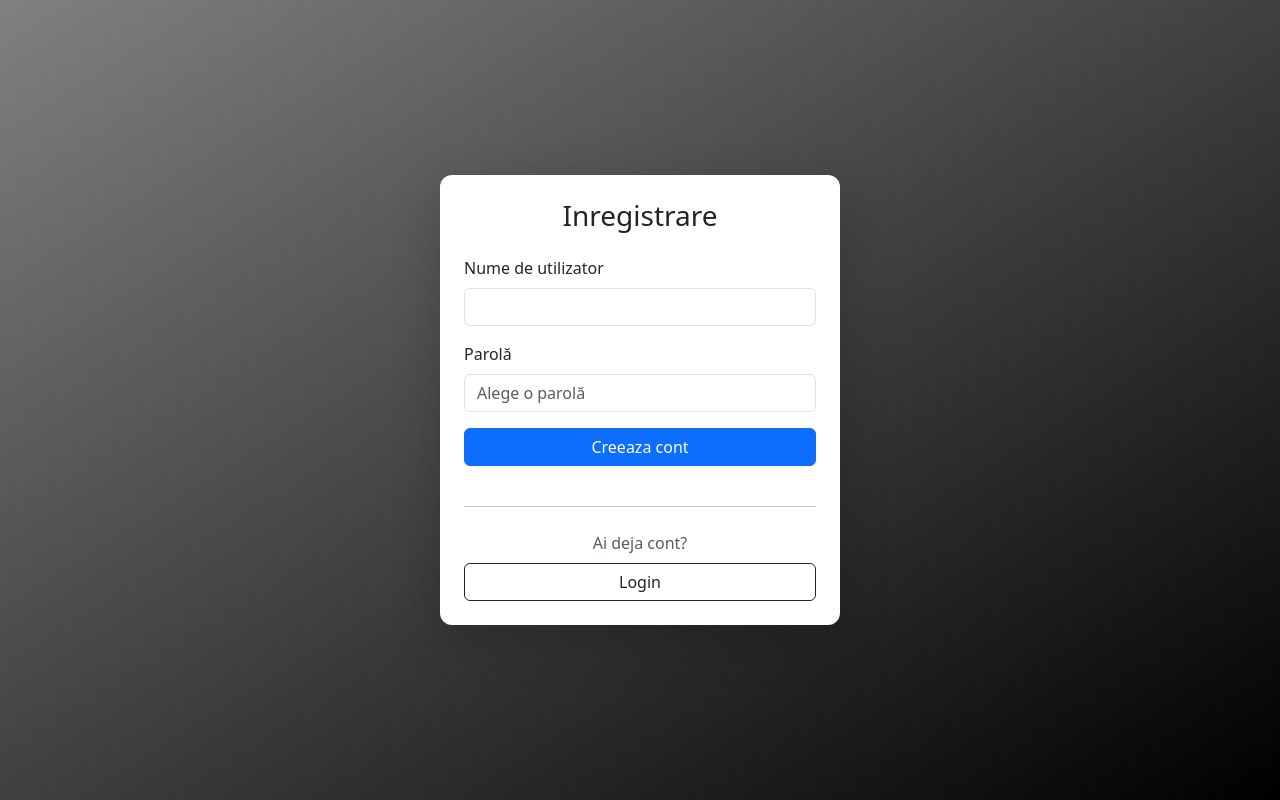
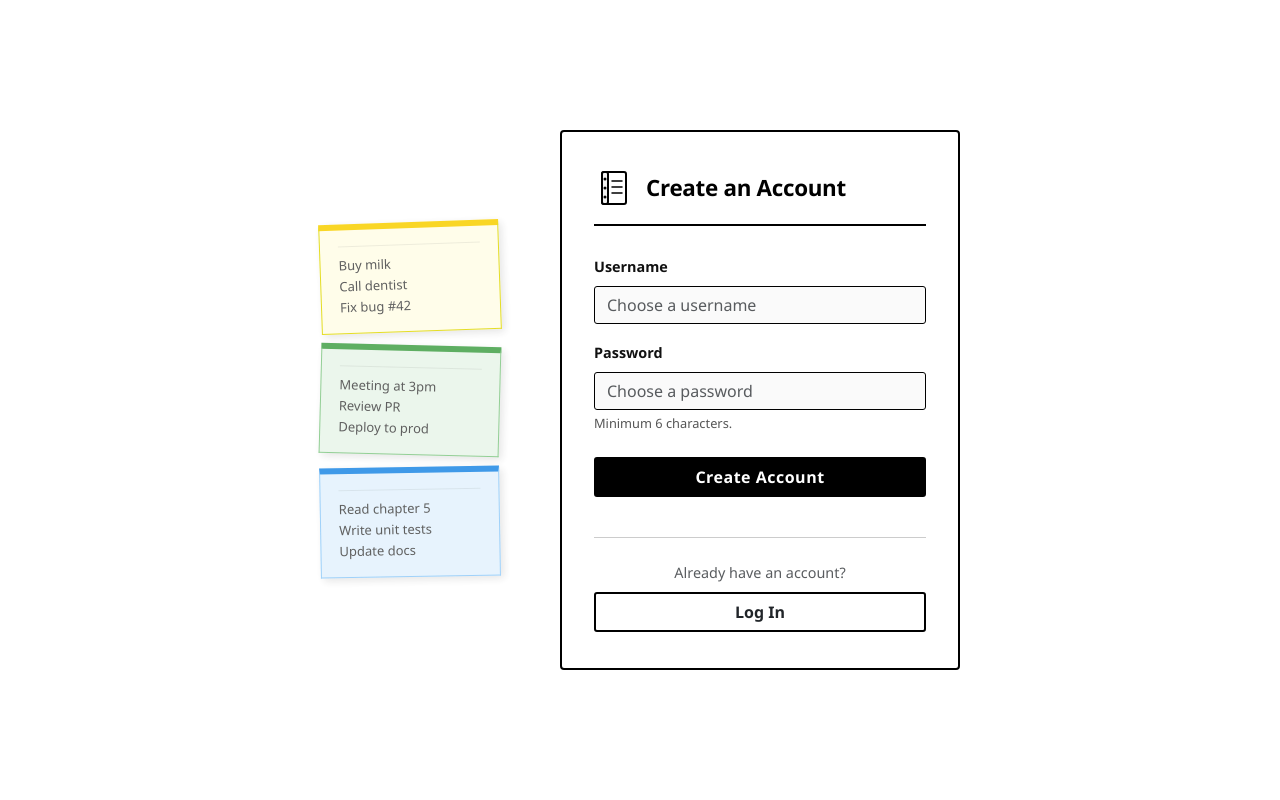
Before and after one commit to Alexandorel/Programare-Web, a Node server app: page /register in a window 1280 px wide. Run offline with Node 20, Linux system fonts and the light colour scheme; some libraries are stand-ins or nearby versions.

Commit message:
redesign register page

```diff
--- a/proiect/views/register.ejs
+++ b/proiect/views/register.ejs
@@ -1,46 +1,231 @@
 <!DOCTYPE html>
-<html lang="ro">
+<html lang="en">
 <head>
     <meta charset="UTF-8">
     <meta name="viewport" content="width=device-width, initial-scale=1.0">
     <title><%= locals.title ? title : 'NodeNotes' %></title>
+
     <link href="https://cdn.jsdelivr.net/npm/bootstrap@5.3.0/dist/css/bootstrap.min.css" rel="stylesheet">
+
     <style>
         body {
-            background: linear-gradient(to bottom right, #808080, #000000);
+            background-color: #ffffff;
             min-height: 100vh;
             margin: 0;
+            font-family: 'Segoe UI', sans-serif;
         }
+
+        .page-wrapper {
+            min-height: 100vh;
+            display: flex;
+            align-items: center;
+            justify-content: center;
+            gap: 60px;
+            padding: 40px 20px;
+        }
+
+        /* Decorative notepad on the left */
+        .notepad-deco {
+            display: flex;
+            flex-direction: column;
+            gap: 12px;
+            opacity: 0.85;
+        }
+
+        .sticky-note {
+            width: 180px;
+            padding: 16px 18px;
+            background: #fffde7;
+            border: 1px solid #e0d800;
+            border-top: 6px solid #f9d000;
+            box-shadow: 3px 3px 8px rgba(0,0,0,0.12);
+            font-size: 13px;
+            color: #444;
+            line-height: 1.6;
+            position: relative;
+            transform: rotate(-2deg);
+        }
+
+        .sticky-note:nth-child(2) {
+            transform: rotate(1.5deg);
+            background: #e8f5e9;
+            border-color: #81c784;
+            border-top-color: #43a047;
+        }
+
+        .sticky-note:nth-child(3) {
+            transform: rotate(-1deg);
+            background: #e3f2fd;
+            border-color: #90caf9;
+            border-top-color: #1e88e5;
+        }
+
+        .sticky-note::before {
+            content: '';
+            display: block;
+            width: 100%;
+            height: 1px;
+            background: rgba(0,0,0,0.08);
+            margin-bottom: 8px;
+        }
+
+        /* Register card */
         .login-card {
             width: 100%;
             max-width: 400px;
             background-color: #ffffff;
-            border-radius: 12px;
+            border: 2px solid #000000;
+            border-radius: 4px;
+            padding: 36px 32px;
+        }
+
+        .card-header-area {
+            display: flex;
+            align-items: center;
+            gap: 12px;
+            margin-bottom: 28px;
+            padding-bottom: 16px;
+            border-bottom: 2px solid #000;
+        }
+
+        .notebook-icon {
+            width: 40px;
+            height: 40px;
+            flex-shrink: 0;
+        }
+
+        .card-header-area h3 {
+            margin: 0;
+            font-size: 1.4rem;
+            font-weight: 700;
+            color: #000;
+            letter-spacing: -0.3px;
+        }
+
+        .form-label {
+            font-weight: 600;
+            color: #111;
+            font-size: 0.9rem;
+        }
+
+        .form-control {
+            border: 1.5px solid #000;
+            border-radius: 3px;
+            background-color: #fafafa;
+        }
+
+        .form-control:focus {
+            border-color: #000;
+            box-shadow: 0 0 0 2px rgba(0,0,0,0.15);
+            background-color: #fff;
+        }
+
+        .btn-register {
+            background-color: #000;
+            color: #fff;
+            border: 2px solid #000;
+            border-radius: 3px;
+            font-weight: 600;
+            letter-spacing: 0.5px;
+            transition: background 0.15s, color 0.15s;
+        }
+
+        .btn-register:hover {
+            background-color: #fff;
+            color: #000;
+        }
+
+        .btn-outline-dark {
+            border: 2px solid #000;
+            border-radius: 3px;
+            font-weight: 600;
+        }
+
+        hr {
+            border-color: #000;
+            opacity: 0.2;
+        }
+
+        @media (max-width: 768px) {
+            .notepad-deco { display: none; }
+            .page-wrapper { justify-content: center; }
         }
     </style>
 </head>
-<body class="d-flex align-items-center justify-content-center">
-    <div class="login-card p-4 shadow-lg">
-        <h3 class="text-center mb-4">Inregistrare</h3>
+<body>
+
+    <div class="page-wrapper">
+
+        <!-- Decorative sticky notes -->
+        <div class="notepad-deco">
+            <div class="sticky-note">
+                Buy milk<br>
+                Call dentist<br>
+                Fix bug #42
+            </div>
+            <div class="sticky-note">
+                Meeting at 3pm<br>
+                Review PR<br>
+                Deploy to prod
+            </div>
+            <div class="sticky-note">
+                Read chapter 5<br>
+                Write unit tests<br>
+                Update docs
+            </div>
+        </div>
+
+        <!-- Register form -->
+        <div class="login-card">
+
+            <div class="card-header-area">
+                <!-- Notebook SVG icon -->
+                <svg class="notebook-icon" viewBox="0 0 40 40" fill="none" xmlns="http://www.w3.org/2000/svg">
+                    <rect x="8" y="4" width="24" height="32" rx="2" fill="#fff" stroke="#000" stroke-width="2"/>
+                    <rect x="8" y="4" width="6" height="32" rx="2" fill="#f0f0f0" stroke="#000" stroke-width="2"/>
+                    <line x1="18" y1="13" x2="28" y2="13" stroke="#000" stroke-width="1.5" stroke-linecap="round"/>
+                    <line x1="18" y1="19" x2="28" y2="19" stroke="#000" stroke-width="1.5" stroke-linecap="round"/>
+                    <line x1="18" y1="25" x2="28" y2="25" stroke="#000" stroke-width="1.5" stroke-linecap="round"/>
+                    <circle cx="11" cy="11" r="1.5" fill="#000"/>
+                    <circle cx="11" cy="20" r="1.5" fill="#000"/>
+                    <circle cx="11" cy="29" r="1.5" fill="#000"/>
+                </svg>
+                <h3>Create an Account</h3>
+            </div>
+
             <% if (typeof error !== 'undefined' && error) { %>
-            <div class="alert alert-danger" role="alert"><%= error %></div>
+                <div class="alert alert-danger" role="alert">
+                    <%= error %>
+                </div>
             <% } %>
+
             <form action="/register" method="POST">
+
                 <div class="mb-3">
-                <label for="username" class="form-label">Nume de utilizator</label>
-                <input type="text" class="form-control" id="username" name="username" required>
+                    <label for="username" class="form-label">Username</label>
+                    <input type="text" class="form-control" id="username" name="username" placeholder="Choose a username" required>
                 </div>
-            <div class="mb-3">
-                <label for="password" class="form-label">Parolă</label>
-                <input type="password" class="form-control" id="password" name="password" placeholder="Alege o parolă" required minlength="6">
+
+                <div class="mb-4">
+                    <label for="password" class="form-label">Password</label>
+                    <input type="password" class="form-control" id="password" name="password" placeholder="Choose a password" required minlength="6">
+                    <div class="form-text" style="color:#555; font-size:0.8rem;">Minimum 6 characters.</div>
                 </div>
-            <button type="submit" class="btn btn-primary w-100 mb-3">Creeaza cont</button>
+
+                <button type="submit" class="btn btn-register w-100 mb-3">Create Account</button>
+
                 <hr class="my-4">
+
                 <div class="text-center">
-                <p class="text-muted mb-2">Ai deja cont?</p>
-                <a href="/login" class="btn btn-outline-dark w-100">Login</a>
+                    <p class="text-muted mb-2" style="font-size:0.9rem;">Already have an account?</p>
+                    <a href="/login" class="btn btn-outline-dark w-100">Log In</a>
                 </div>
+
             </form>
         </div>
+
+    </div>
+
+    <script src="https://cdn.jsdelivr.net/npm/bootstrap@5.3.0/dist/js/bootstrap.bundle.min.js"></script>
 </body>
 </html>
```
Lines whose indentation alone changed are shown as unchanged.
